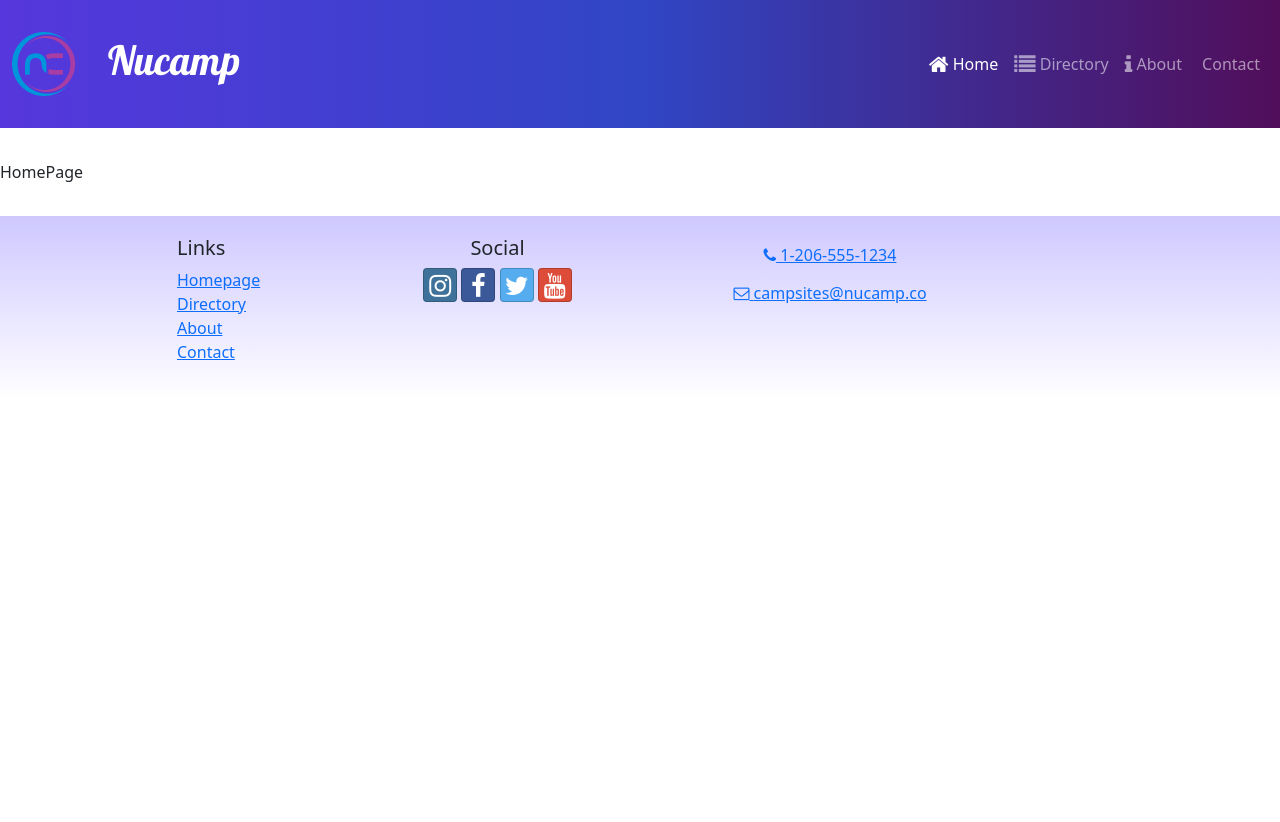
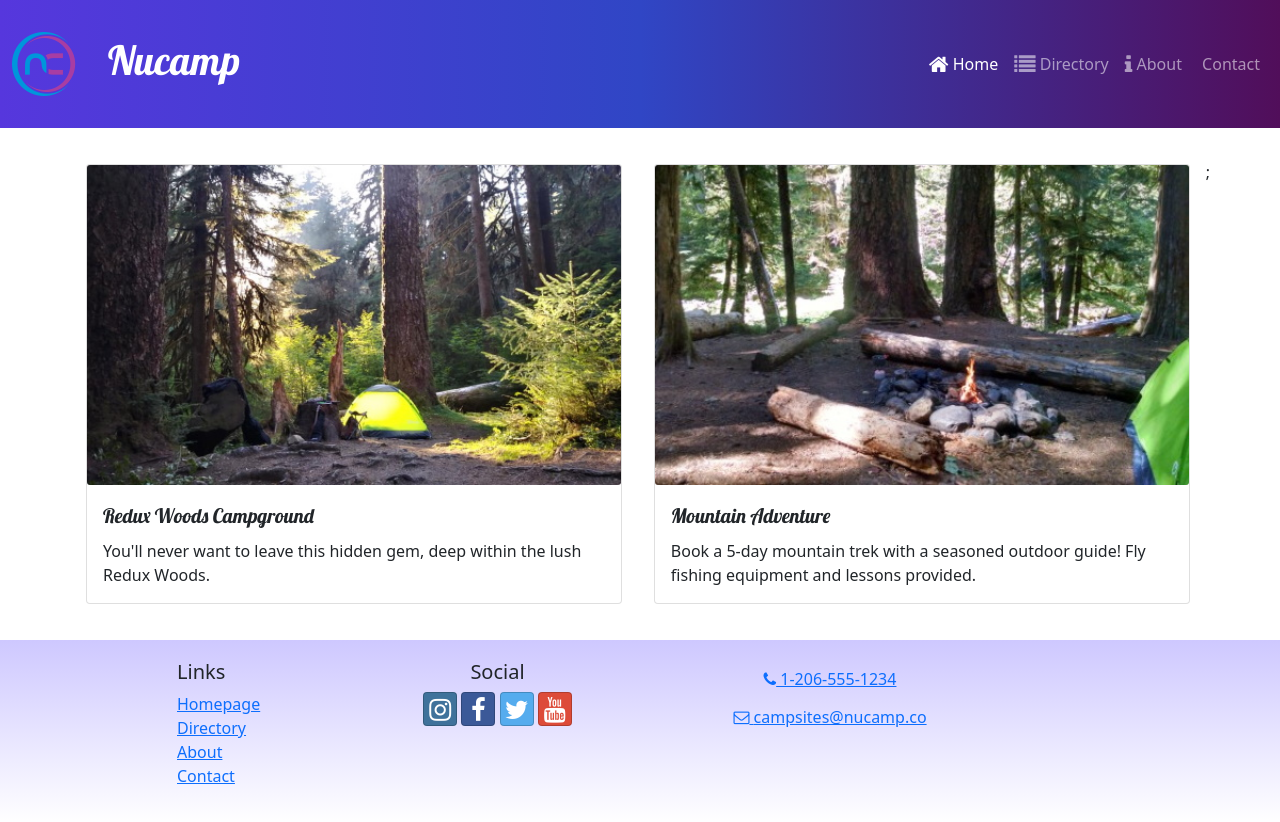
Before and after one commit to trautfish/nucampsite-react, a React (Create React App) app: page / in a window 1280 px wide. Before the commit the page ends 800 px from the top, so only its background shows below. Built offline with nearby package versions, Linux system fonts and the light colour scheme.

Commit message:
Homepage Display

```diff
--- a/src/app/shared/PROMOTIONS.js
+++ b/src/app/shared/PROMOTIONS.js
@@ -1,5 +1,5 @@
 import breadCrumbImg from '../assets/img/breadcrumb-trail.jpg';
-//Photo by Jonny Caspari on Unsplash
+// Photo by Jonny Caspari on Unsplash
 import weedsImg from '../assets/img/weeds.jpg';
 // Photo by LoboStudio Hamburg on Unsplash
 import bootsImg from '../assets/img/boots.jpg';
--- a/src/features/campsites/campsitesSlice.js
+++ b/src/features/campsites/campsitesSlice.js
@@ -8,6 +8,6 @@
     return CAMPSITES.find((campsite) => campsite.id === id);
 };
 
-// export const selectRandomCampsite = () => {
-//     return CAMPSITES[Math.floor(CAMPSITES.length * Math.random())];
-// };
+export const selectFeaturedCampsite = () => {
+    return CAMPSITES.find((campsite) => campsite.featured);
+}
--- /dev/null
+++ b/src/features/display/DisplayCard.js
@@ -0,0 +1,17 @@
+import { Card, CardImg, CardText, CardBody, CardTitle } from 'reactstrap';
+
+const DisplayCard = ({ item }) => {
+    const { image, name, description } = item;
+
+    return (
+        <Card>
+            <CardImg src={image} alt={name} />
+            <CardBody>
+                <CardTitle>{name}</CardTitle>
+                <CardText>{description}</CardText>
+            </CardBody>
+        </Card>
+    )
+};
+
+export default DisplayCard;
--- /dev/null
+++ b/src/features/display/DisplayList.js
@@ -0,0 +1,22 @@
+import { Col, Row } from 'reactstrap';
+import DisplayCard from './DisplayCard';
+import { selectFeaturedCampsite } from '../campsites/campsitesSlice';
+import { selectFeaturedPromotion } from '../promotions/promotionsSlice';
+
+const DisplayList = () => {
+    const items = [selectFeaturedCampsite(), selectFeaturedPromotion()];
+
+    return (
+        <Row>
+            {items.map((item, idx) => {
+                return (
+                    <Col md className='m-1' key={idx}>
+                        <DisplayCard item={item} />
+                    </Col>
+                );
+            })};
+        </Row>
+    );
+};
+
+export default DisplayList;
--- /dev/null
+++ b/src/features/promotions/promotionsSlice.js
@@ -0,0 +1,5 @@
+import { PROMOTIONS } from '../../app/shared/PROMOTIONS';
+
+export const selectFeaturedPromotion = () => {
+    return PROMOTIONS.find((promotion) => promotion.featured);
+};
--- a/src/pages/HomePage.js
+++ b/src/pages/HomePage.js
@@ -1,5 +1,12 @@
+import { Container } from 'reactstrap';
+import DisplayList from '../features/display/DisplayList';
+
 const HomePage = () => {
-    return <div>HomePage</div>
+    return (
+        <Container>
+            <DisplayList />
+        </Container>
+    )
 };
 
 export default HomePage;
```
